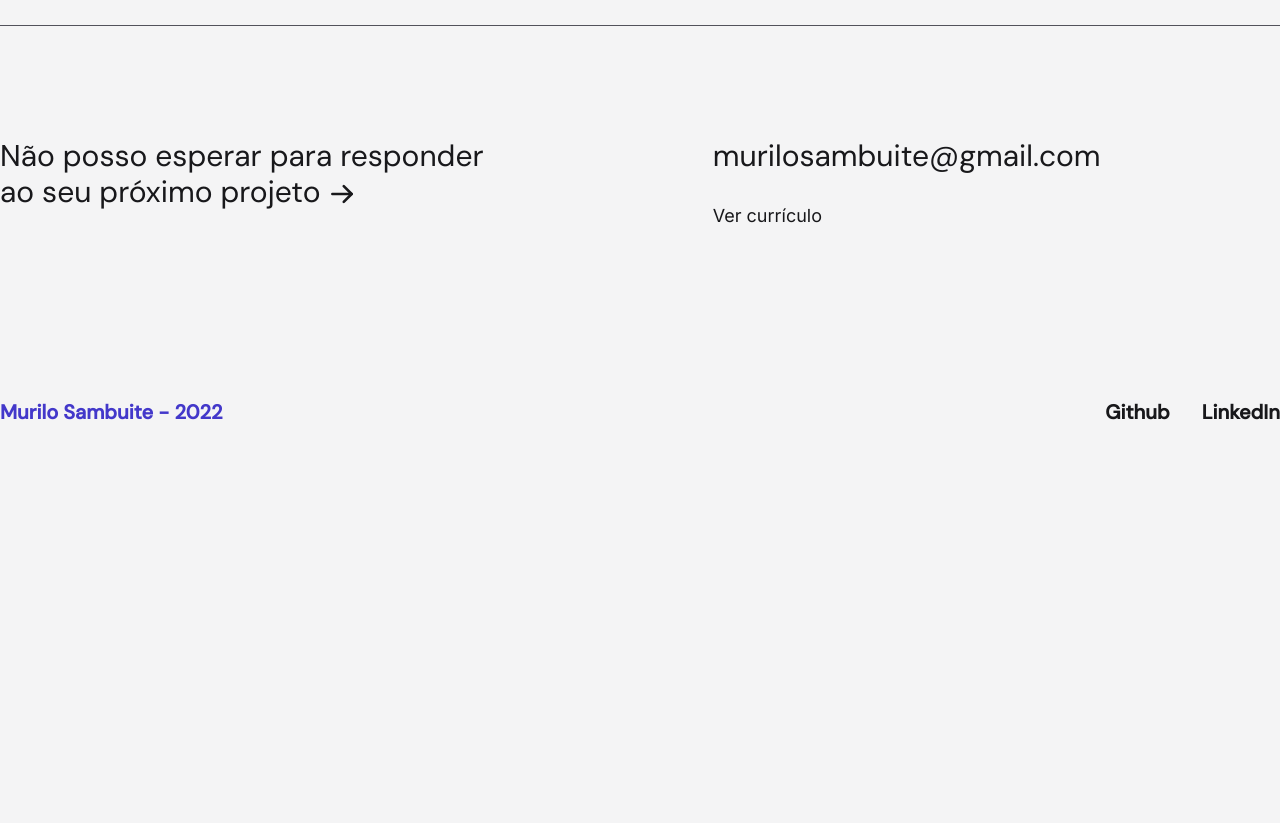
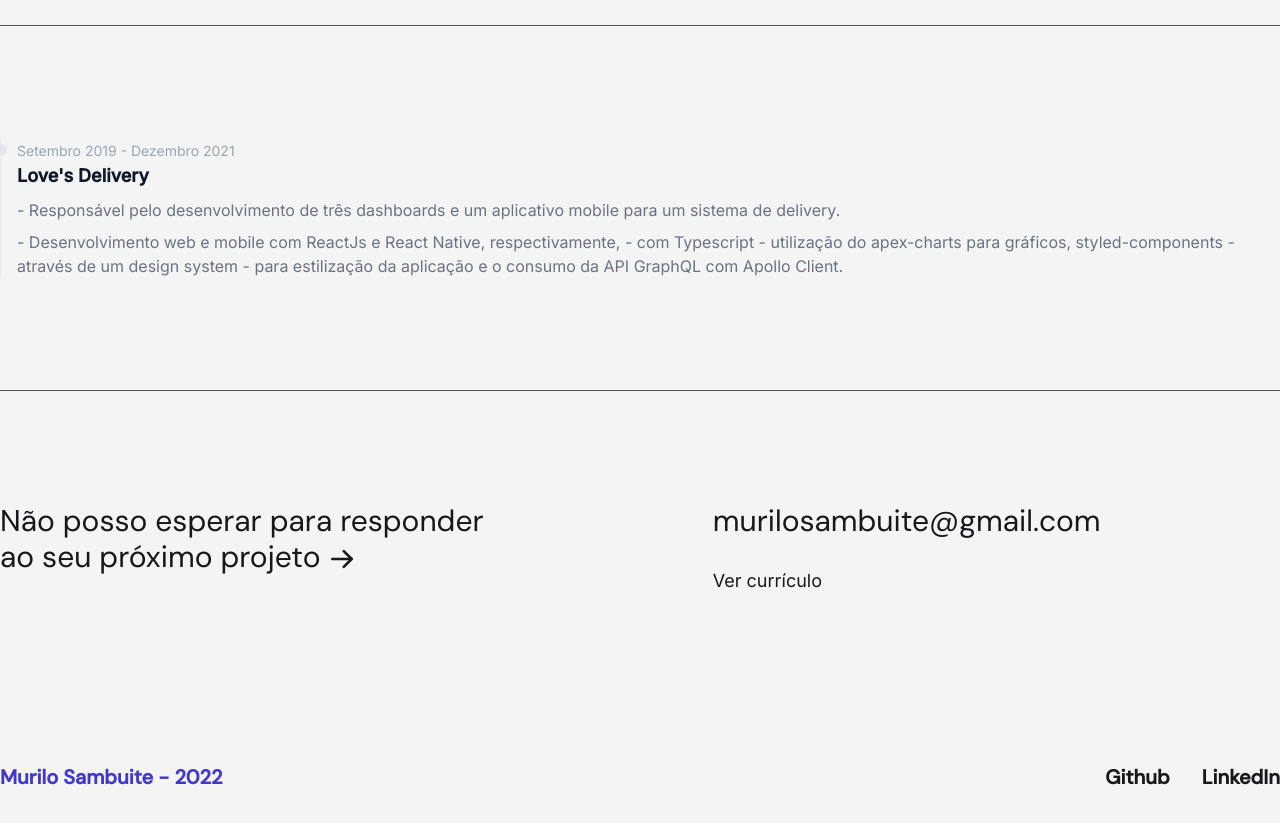
Before and after one commit to sambuite/portfolio, a Next.js app: page / in a window 1280 px wide. Shown: the part 2380-3203 px from the top of the page. Before the commit the page ends 2886 px from the top, so only its background shows below. Built offline with nearby package versions, Linux system fonts and the light colour scheme.

Commit message:
add Work component

```diff
--- /dev/null
+++ b/src/components/HomeMain/Work.tsx
@@ -0,0 +1,28 @@
+export function Work() {
+  return (
+    <div className="default-center mt-28 pb-28 border-b-[1.5px] border-zinc-600 font-body">
+      <ol className="relative border-l border-gray-200 ">
+        <li className="ml-4">
+          <div className="absolute w-3 h-3 bg-gray-200 rounded-full mt-1.5 -left-1.5 border"></div>
+          <time className="mb-1 text-sm font-normal leading-none text-gray-400 ">
+            Setembro 2019 - Dezembro 2021
+          </time>
+          <h3 className="text-lg font-semibold text-gray-900 ">
+            {"Love's Delivery"}
+          </h3>
+          <p className="text-base font-normal text-gray-500 mt-2">
+            - Responsável pelo desenvolvimento de três dashboards e um
+            aplicativo mobile para um sistema de delivery.
+          </p>
+          <p className="text-base font-normal text-gray-500 mt-2">
+            - Desenvolvimento web e mobile com ReactJs e React Native,
+            respectivamente, - com Typescript - utilização do apex-charts para
+            gráficos, styled-components - através de um design system - para
+            estilização da aplicação e o consumo da API GraphQL com Apollo
+            Client.
+          </p>
+        </li>
+      </ol>
+    </div>
+  );
+}
--- a/src/components/HomeMain/index.tsx
+++ b/src/components/HomeMain/index.tsx
@@ -1,12 +1,14 @@
 import { Contact } from '../Contact';
 import { Hero } from './Hero';
 import { Projects } from './Projects';
+import { Work } from './Work';
 
 export function HomeMain() {
   return (
     <main>
       <Hero />
       <Projects />
+      <Work />
       <Contact />
     </main>
   );
```
